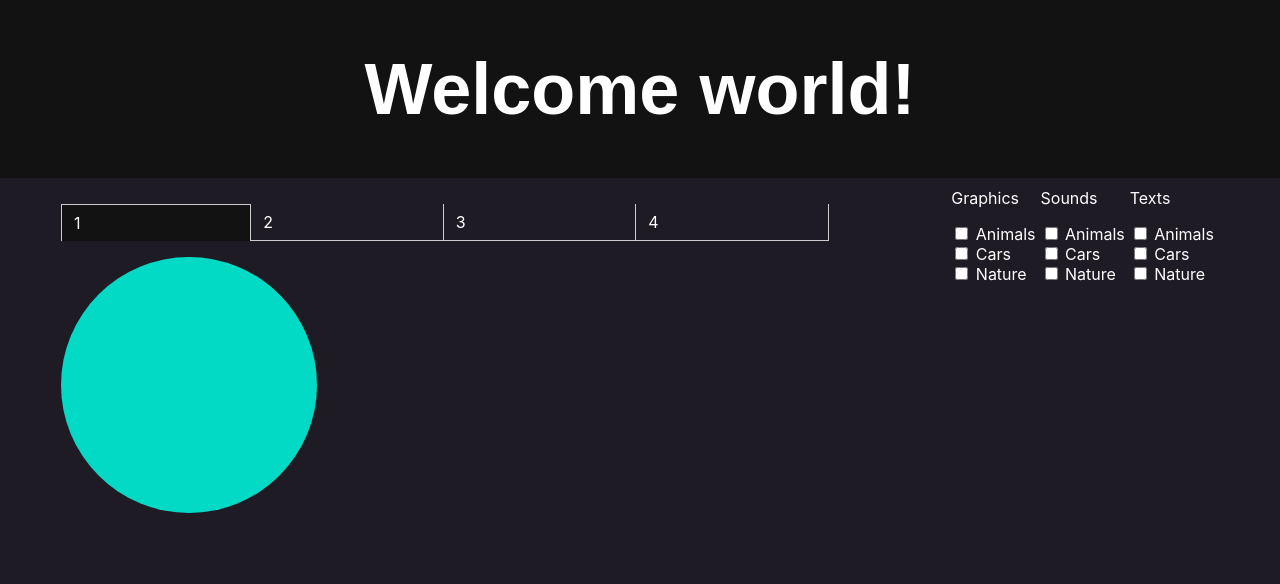
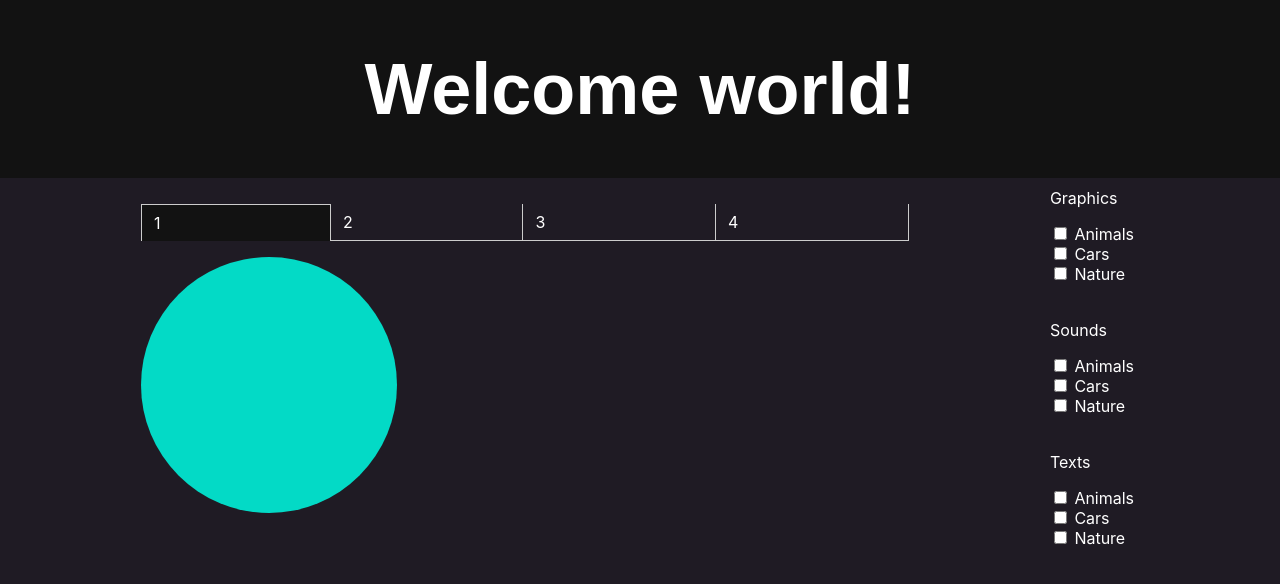
Before and after one commit to williamostensen98/Webutvikling-Prosjekt2, a React (Create React App) app: page / in a window 1280 px wide. Shown: the top 584 px of the page. Built offline with nearby package versions, Linux system fonts and the light colour scheme.

Commit message:
Fixed #1

```diff
--- a/src/css/main.css
+++ b/src/css/main.css
@@ -114,6 +114,7 @@ svg {
   display: flex;
   flex-wrap: wrap;
   margin-right: auto;
-  margin-left: auto;
-  flex-direction: row;
+  flex-direction: column;
+  align-items: flex-start;
+
 }
```
